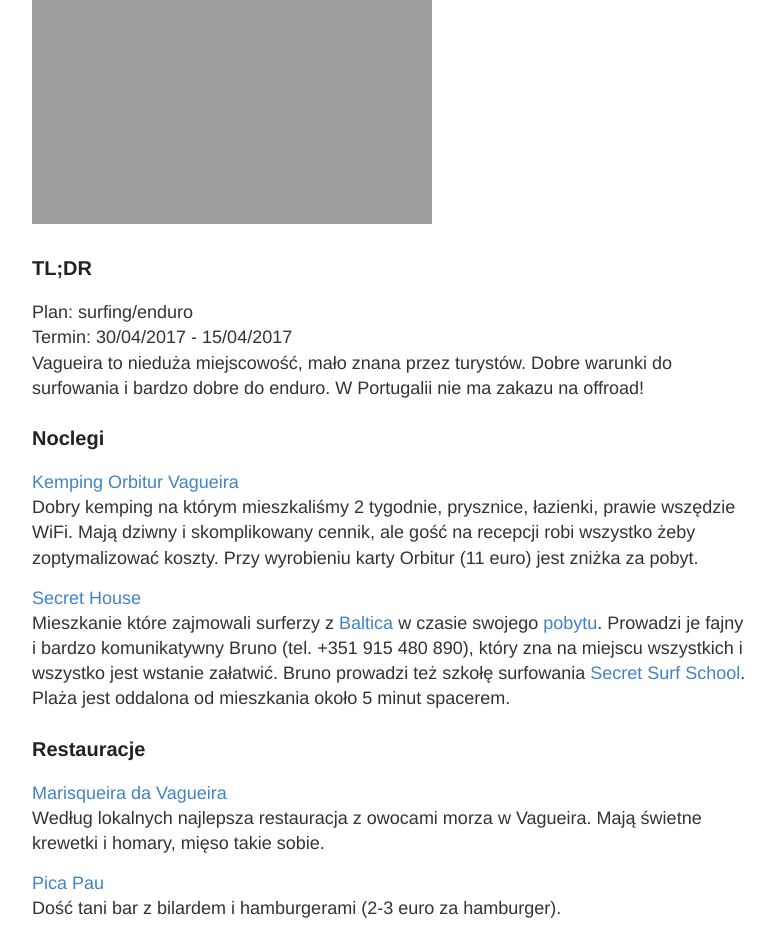
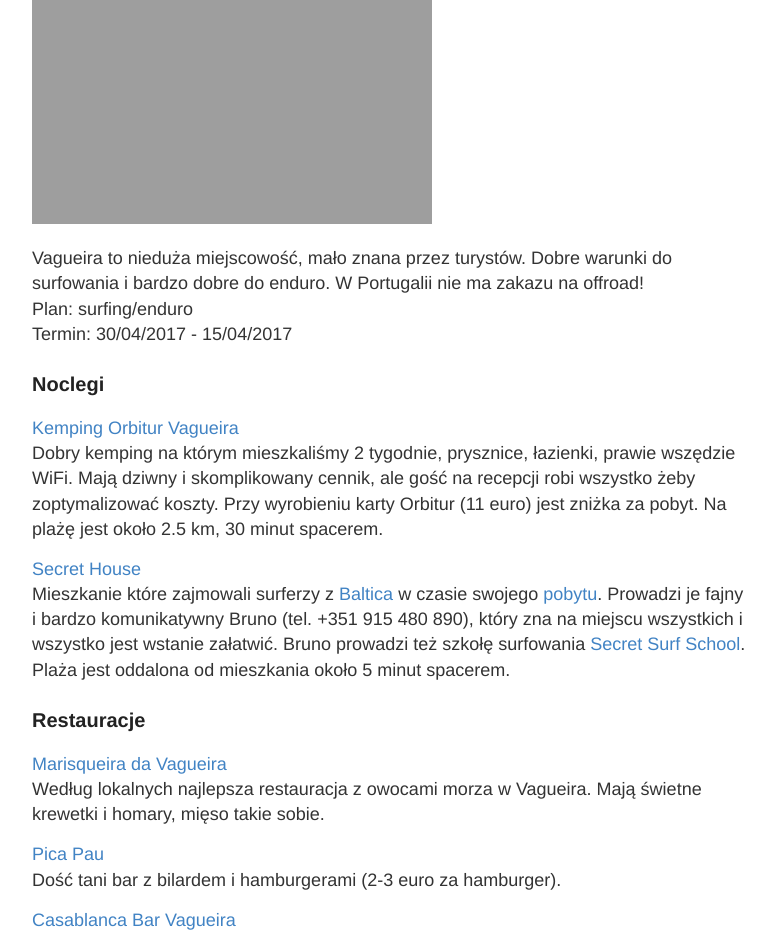
Before and after one commit to janhorubala/janhorubala.github.io, a Jekyll site: the page built from _posts/2017-04-15-portugal-vagueira.md, in a window 1280 px wide. Shown: the part 303-1238 px from the top of the page, without its empty margins (248-1023 px from the left). Built offline with Jekyll 4.4.1, drawn with Linux system fonts in a browser that asks for light colours; comment, search, counter and statistics services are not loaded; some of the changed text lies outside the part shown.

Commit message:
Added embedded video in Portugal post

```diff
--- a/_layouts/post.html
+++ b/_layouts/post.html
@@ -4,6 +4,10 @@
 
 <article class="post">
   <h1>{{ page.title }}</h1>
+
+  {% if page.photo %}
+  <img src="{{ site.url }}/{{ page.photo }}" alt="Background Photo"/>
+  {% endif %}
 
   <div class="entry">
     {{ content }}
--- a/_posts/2017-04-15-portugal-vagueira.md
+++ b/_posts/2017-04-15-portugal-vagueira.md
@@ -1,19 +1,17 @@
 ---
 layout: post
 title: Portugal, Vagueira
+photo: assets/images/travels/portugal.JPG
 comments: true
 ---
 
-![Portugal, Vagueira]({{ site.url }}/assets/images/travels/portugal.JPG)
-
-### TL;DR
+Vagueira to nieduża miejscowość, mało znana przez turystów. Dobre warunki do surfowania i bardzo dobre do enduro. W Portugalii nie ma zakazu na offroad!
 Plan: surfing/enduro
 Termin: 30/04/2017 - 15/04/2017
-Vagueira to nieduża miejscowość, mało znana przez turystów. Dobre warunki do surfowania i bardzo dobre do enduro. W Portugalii nie ma zakazu na offroad!
 
 ### Noclegi
 [Kemping Orbitur Vagueira](http://www.orbitur.com/campsite-orbitur-vagueira)
-Dobry kemping na którym mieszkaliśmy 2 tygodnie, prysznice, łazienki, prawie wszędzie WiFi. Mają dziwny i skomplikowany cennik, ale gość na recepcji robi wszystko żeby zoptymalizować koszty. Przy wyrobieniu karty Orbitur (11 euro) jest zniżka za pobyt.
+Dobry kemping na którym mieszkaliśmy 2 tygodnie, prysznice, łazienki, prawie wszędzie WiFi. Mają dziwny i skomplikowany cennik, ale gość na recepcji robi wszystko żeby zoptymalizować koszty. Przy wyrobieniu karty Orbitur (11 euro) jest zniżka za pobyt. Na plażę jest około 2.5 km, 30 minut spacerem.
 
 [Secret House](https://www.facebook.com/secretsurfschool)
 Mieszkanie które zajmowali surferzy z [Baltica](https://www.facebook.com/balticasurf) w czasie swojego [pobytu](https://www.facebook.com/events/447751488889489). Prowadzi je fajny i bardzo komunikatywny Bruno (tel. +351 915 480 890), który zna na miejscu wszystkich i wszystko jest wstanie załatwić. Bruno prowadzi też szkołę surfowania [Secret Surf School](http://secretsurfschool.wixsite.com/secret3). Plaża jest oddalona od mieszkania około 5 minut spacerem.
@@ -43,13 +41,15 @@
 Bardzo gościnny i komunikatywny gość. Jeździ na enduro, skateboardzie, surfuje, wybudował rampę w opuszczonej szkole. Zna chyba wszystkich w Vagueira, zaprosił nas kilka razy do siebie na kolację. Organizuje tygodniowe rajdy enduro z noclegiem u niego w mieszkaniu i bardzo ciekawymi trasami. Prowadzi kanał na [youtube](https://www.youtube.com/user/zecalama/videos) gdzie wrzuca dużo filmów z tras enduro, skateparków i wyjazdów na snowboard.
 
 [Peles](https://www.facebook.com/gto.racingteam)
-Lokalny mistrz enduro, razem z Nuno jest przewodnikiem po trasach, prowadzi też warsztat motocyklowy i gra w zespole heavy metalowym. Przed domem wybudował sobie tor motocrossowy, [nagrania](https://www.youtube.com/watch?v=SBFHz5Ojk4Y) z toru na kanale Nuno.
+Lokalny mistrz enduro, razem z Nuno jest przewodnikiem po trasach, prowadzi też warsztat motocyklowy i gra w zespole heavy metalowym. Przed domem wybudował sobie tor motocrossowy widoczny na nagraniu
+{% include youtube.html video="http://www.youtube.com/embed/SBFHz5Ojk4Y?color=white&theme=light" %}
 
 [Trasy Enduro](http://www.gtooffroad.com/)
 Strona Pelsha i Nuno gdzie można umówić się na wyjazd enduro.
 
 [White Tower](https://goo.gl/maps/KrFVwqdz4Dt)
-Piaszczysta trasa motocross, fajne zakręty i trochę przedzierania się przez krzaki. Niestety brak większych skoczni. Przy samej trasie punkt widokowy z białą wierzą. Nagranie z tej trasy na kanale [Nuno](https://www.youtube.com/watch?v=qfV6MyyBsOY)
+Piaszczysta trasa motocross, fajne zakręty i trochę przedzierania się przez krzaki. Niestety brak większych skoczni. Przy samej trasie punkt widokowy z białą wierzą. Nagranie z tej trasy (widać na początku białą wieżę)
+{% include youtube.html video="http://www.youtube.com/embed/qfV6MyyBsOY?color=white&theme=light" %}
 
 
 ### Sklepy Motocross
```
